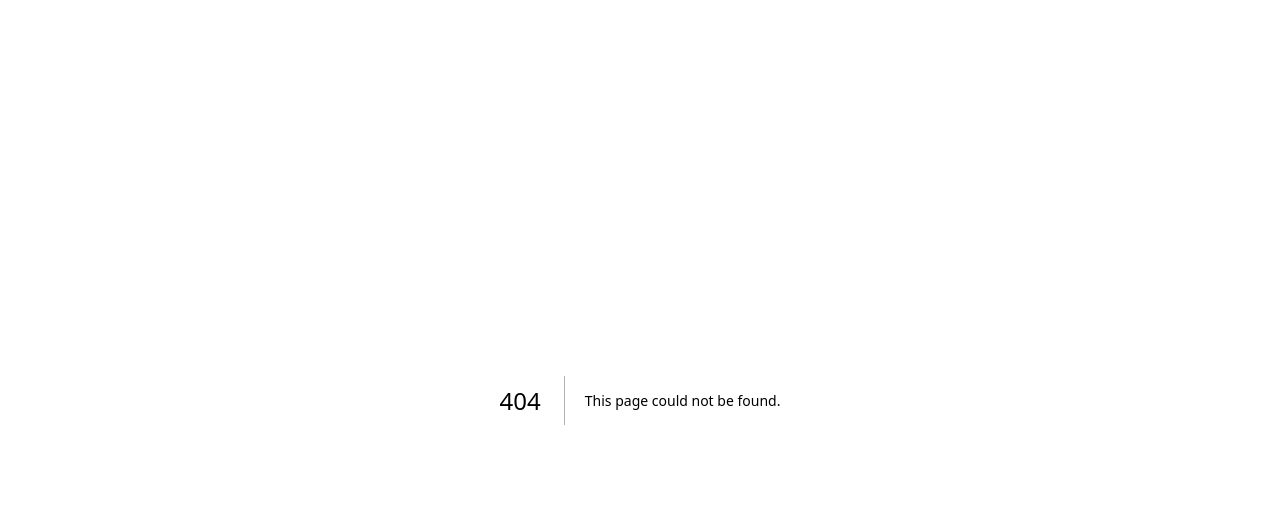
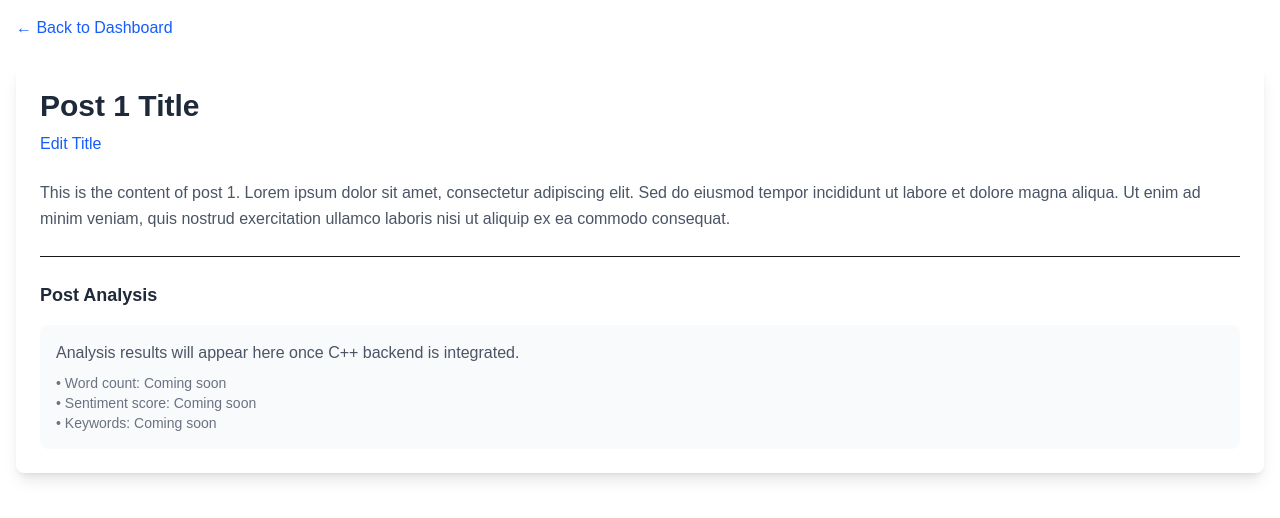
Before and after one commit to ashishvermaiitb/post-analyzer, a Next.js app: page /posts/1 in a window 1280 px wide. Before the commit this address had no page. Shown: the top 518 px of the page. Built offline with nearby package versions, Linux system fonts and the light colour scheme.

Commit message:
Add post details page with edit functionality

```diff
--- /dev/null
+++ b/src/app/posts/[id]/page.js
@@ -0,0 +1,166 @@
+"use client";
+
+import { useState, useEffect } from "react";
+import { useParams, useRouter } from "next/navigation";
+
+export default function PostDetails() {
+  const { id } = useParams();
+  const router = useRouter();
+  const [post, setPost] = useState(null);
+  const [loading, setLoading] = useState(true);
+  const [editing, setEditing] = useState(false);
+  const [title, setTitle] = useState("");
+
+  useEffect(() => {
+    fetchPost();
+  }, [id]);
+
+  const fetchPost = async () => {
+    try {
+      setLoading(true);
+
+      // Simulate API call for now
+      await new Promise((resolve) => setTimeout(resolve, 1000));
+
+      // Mock data for testing
+      const mockPost = {
+        id: parseInt(id),
+        title: `Post ${id} Title`,
+        body: `This is the content of post ${id}. Lorem ipsum dolor sit amet, consectetur adipiscing elit. Sed do eiusmod tempor incididunt ut labore et dolore magna aliqua. Ut enim ad minim veniam, quis nostrud exercitation ullamco laboris nisi ut aliquip ex ea commodo consequat.`,
+        userId: 1,
+      };
+
+      setPost(mockPost);
+      setTitle(mockPost.title);
+    } catch (error) {
+      console.error("Error fetching post:", error);
+    } finally {
+      setLoading(false);
+    }
+  };
+
+  const updatePost = async () => {
+    try {
+      // Simulate API call
+      await new Promise((resolve) => setTimeout(resolve, 500));
+
+      // Update local state
+      setPost({ ...post, title });
+      setEditing(false);
+    } catch (error) {
+      console.error("Error updating post:", error);
+      alert("Failed to update post");
+    }
+  };
+
+  if (loading) {
+    return (
+      <div className="container mx-auto p-4">
+        <div className="flex items-center justify-center h-64">
+          <div className="inline-block animate-spin rounded-full h-8 w-8 border-b-2 border-blue-500"></div>
+          <p className="ml-3 text-gray-600">Loading post...</p>
+        </div>
+      </div>
+    );
+  }
+
+  if (!post) {
+    return (
+      <div className="container mx-auto p-4">
+        <div className="text-center py-8">
+          <h1 className="text-2xl font-bold text-gray-800 mb-4">
+            Post not found
+          </h1>
+          <button
+            onClick={() => router.push("/")}
+            className="bg-blue-500 text-white px-4 py-2 rounded-lg hover:bg-blue-600"
+          >
+            Back to Dashboard
+          </button>
+        </div>
+      </div>
+    );
+  }
+
+  return (
+    <div className="container mx-auto p-4">
+      <div className="mb-6">
+        <button
+          onClick={() => router.push("/")}
+          className="text-blue-600 hover:text-blue-800 font-medium"
+        >
+          ← Back to Dashboard
+        </button>
+      </div>
+
+      <div className="bg-white rounded-lg shadow-lg p-6">
+        {editing ? (
+          <div className="mb-6">
+            <label
+              htmlFor="title"
+              className="block text-sm font-medium text-gray-700 mb-2"
+            >
+              Edit Title
+            </label>
+            <input
+              type="text"
+              id="title"
+              value={title}
+              onChange={(e) => setTitle(e.target.value)}
+              className="w-full p-3 border border-gray-300 rounded-lg focus:outline-none focus:ring-2 focus:ring-blue-500 focus:border-transparent"
+            />
+            <div className="mt-4 flex space-x-3">
+              <button
+                onClick={updatePost}
+                className="bg-green-500 text-white px-4 py-2 rounded-lg hover:bg-green-600"
+              >
+                Save Changes
+              </button>
+              <button
+                onClick={() => {
+                  setEditing(false);
+                  setTitle(post.title);
+                }}
+                className="bg-gray-500 text-white px-4 py-2 rounded-lg hover:bg-gray-600"
+              >
+                Cancel
+              </button>
+            </div>
+          </div>
+        ) : (
+          <div className="mb-6">
+            <h1 className="text-3xl font-bold text-gray-800 mb-2">
+              {post.title}
+            </h1>
+            <button
+              onClick={() => setEditing(true)}
+              className="text-blue-600 hover:text-blue-800 font-medium"
+            >
+              Edit Title
+            </button>
+          </div>
+        )}
+
+        <div className="mb-6">
+          <p className="text-gray-600 leading-relaxed">{post.body}</p>
+        </div>
+
+        <div className="border-t pt-6">
+          <h3 className="text-lg font-semibold text-gray-800 mb-4">
+            Post Analysis
+          </h3>
+          <div className="bg-gray-50 p-4 rounded-lg">
+            <p className="text-gray-600">
+              Analysis results will appear here once C++ backend is integrated.
+            </p>
+            <div className="mt-2 text-sm text-gray-500">
+              <p>• Word count: Coming soon</p>
+              <p>• Sentiment score: Coming soon</p>
+              <p>• Keywords: Coming soon</p>
+            </div>
+          </div>
+        </div>
+      </div>
+    </div>
+  );
+}
```
